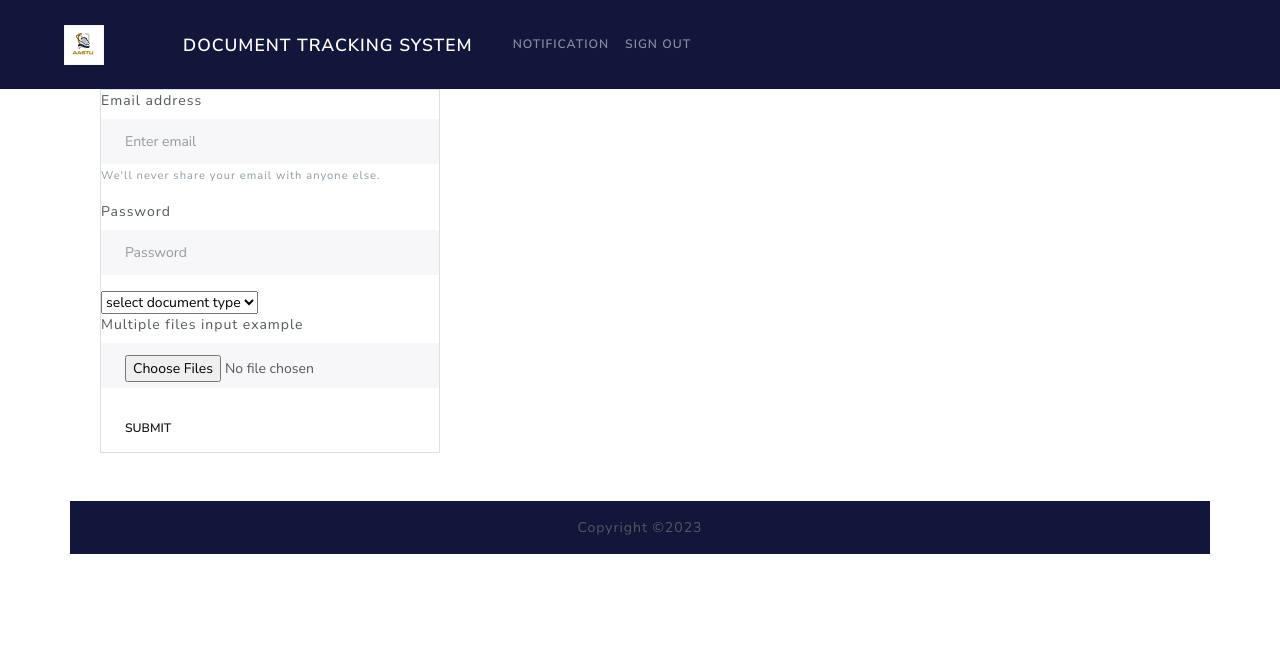
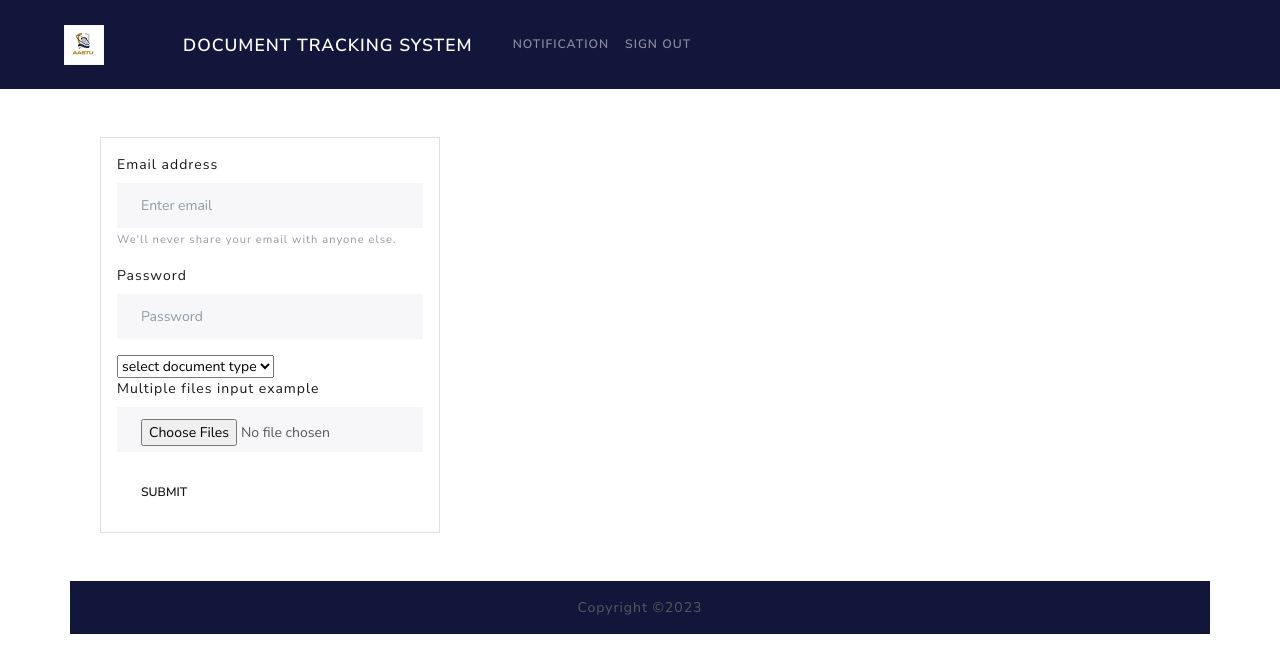
Before and after one commit to HabibiGirum/Document-tracking-system-project, a React (Create React App) app: page /home in a window 1280 px wide. Shown: the top 672 px of the page. Built offline with nearby package versions, Linux system fonts and the light colour scheme.

Commit message:
form paddig adjusted

```diff
--- a/src/pages/Home.js
+++ b/src/pages/Home.js
@@ -8,11 +8,11 @@ function Home() {
     return (
         <>
             <Header />
-            <Container className='justify-container-center'>
+            <Container className='justify-container-center mt-5 text-primary' >
 
                 <Col md={4}>
                     <Card>
-                        <Form>
+                        <Form className='p-3'>
                             <Form.Group className="mb-3" controlId="home">
                                 <Form.Label>Email address</Form.Label>
                                 <Form.Control type="email" placeholder="Enter email" />
--- a/src/pages/Login.js
+++ b/src/pages/Login.js
@@ -33,7 +33,7 @@ const Login = () => {
 
 
                     <Card>
-                        <Form>
+                        <Form className="p-3">
                             <Form.Group className="mb-3" controlId="home">
                                 <Form.Label>Email address</Form.Label>
                                 <Form.Control type="email" placeholder="Enter email" />
```
